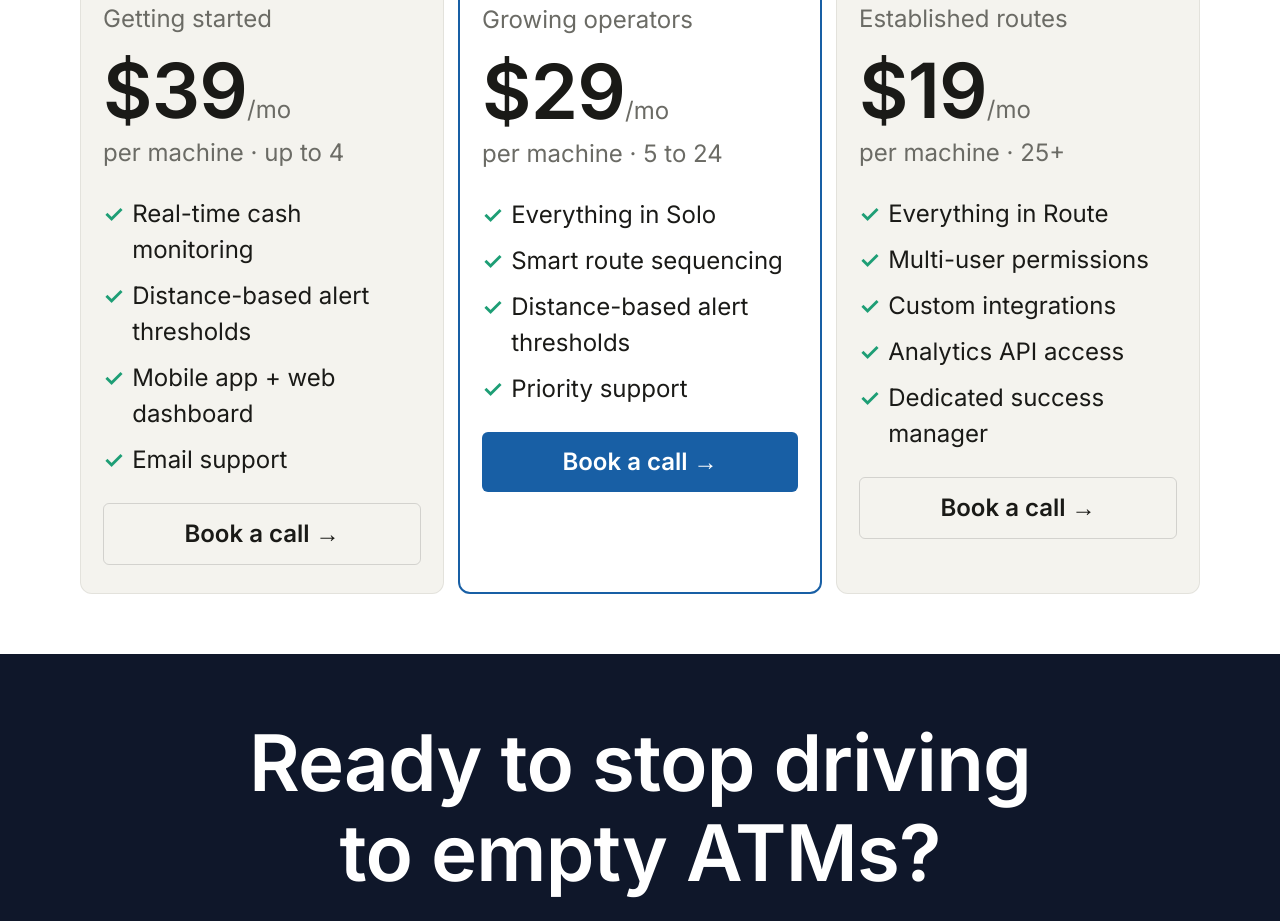
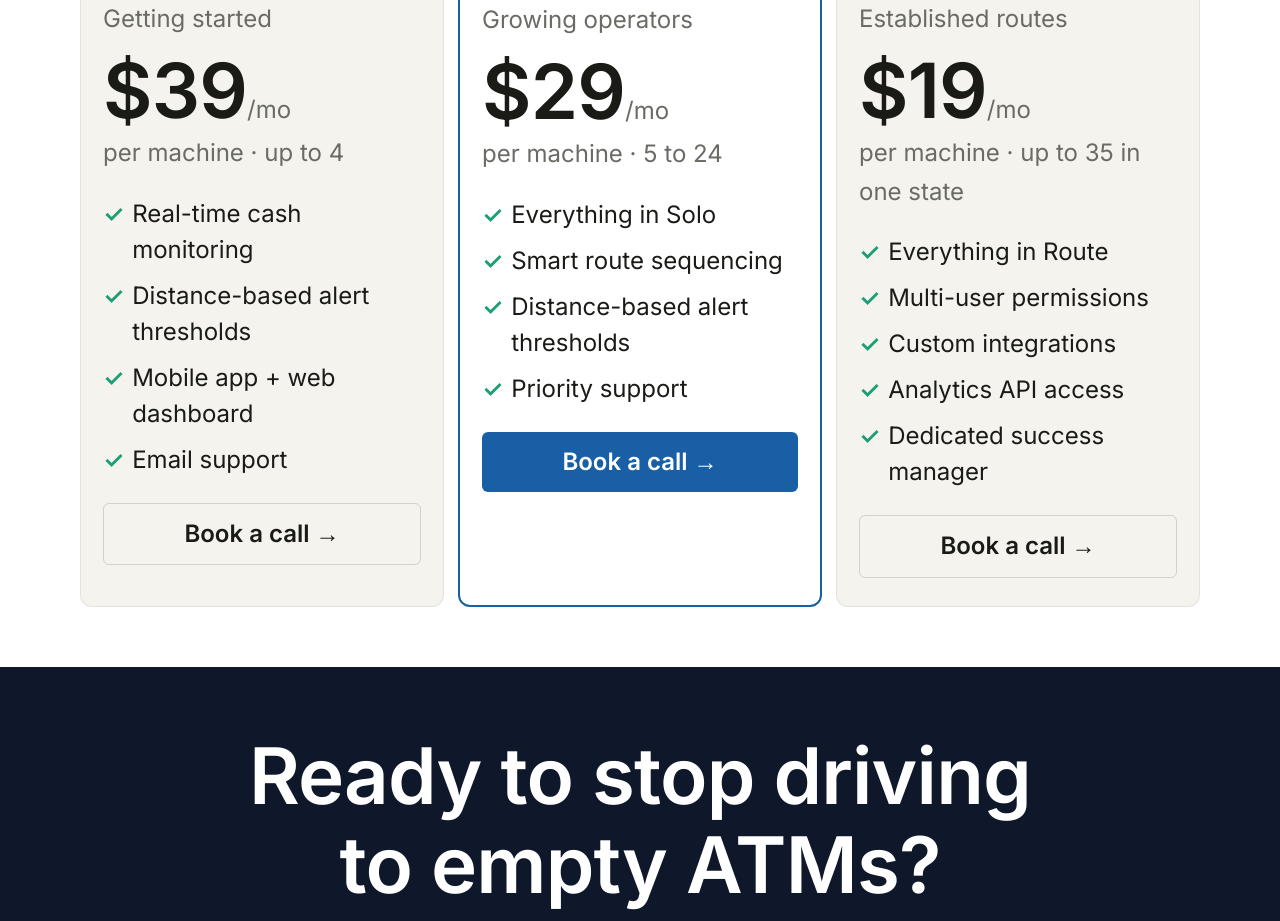
Before and after one commit to jdbostonbu-ops/CashPilot, a Next.js app: page / in a window 1280 px wide. Shown: the part 7660-8581 px from the top of the page. Built offline with nearby package versions, Linux system fonts and the light colour scheme; no server answers.

Commit message:
updated pricing card

```diff
--- a/components/Pricing/Pricing.tsx
+++ b/components/Pricing/Pricing.tsx
@@ -53,7 +53,7 @@ const tiers: readonly PricingTier[] = [
     name: "Fleet",
     description: "Established routes",
     price: "$19",
-    range: "per machine · 25+",
+    range: "per machine · up to 35 in one state",
     featured: false,
     features: [
       "Everything in Route",
```
